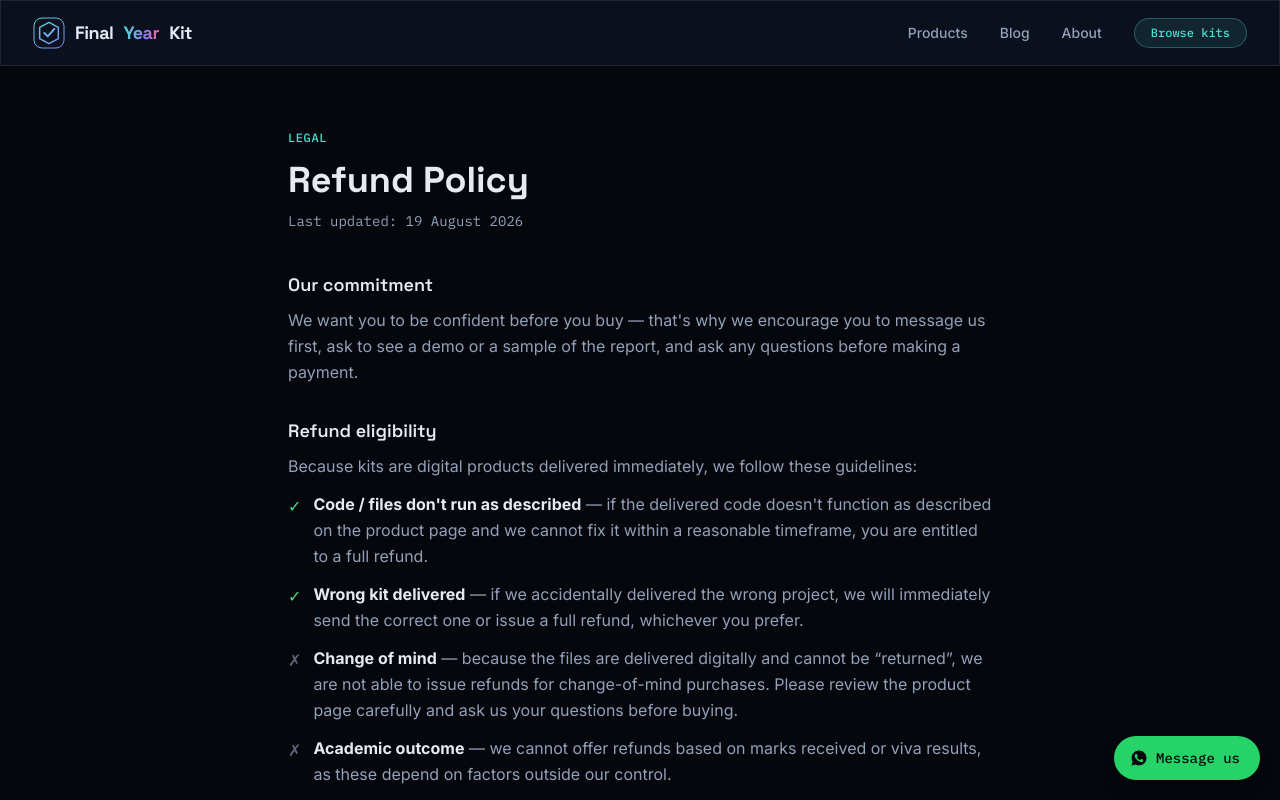
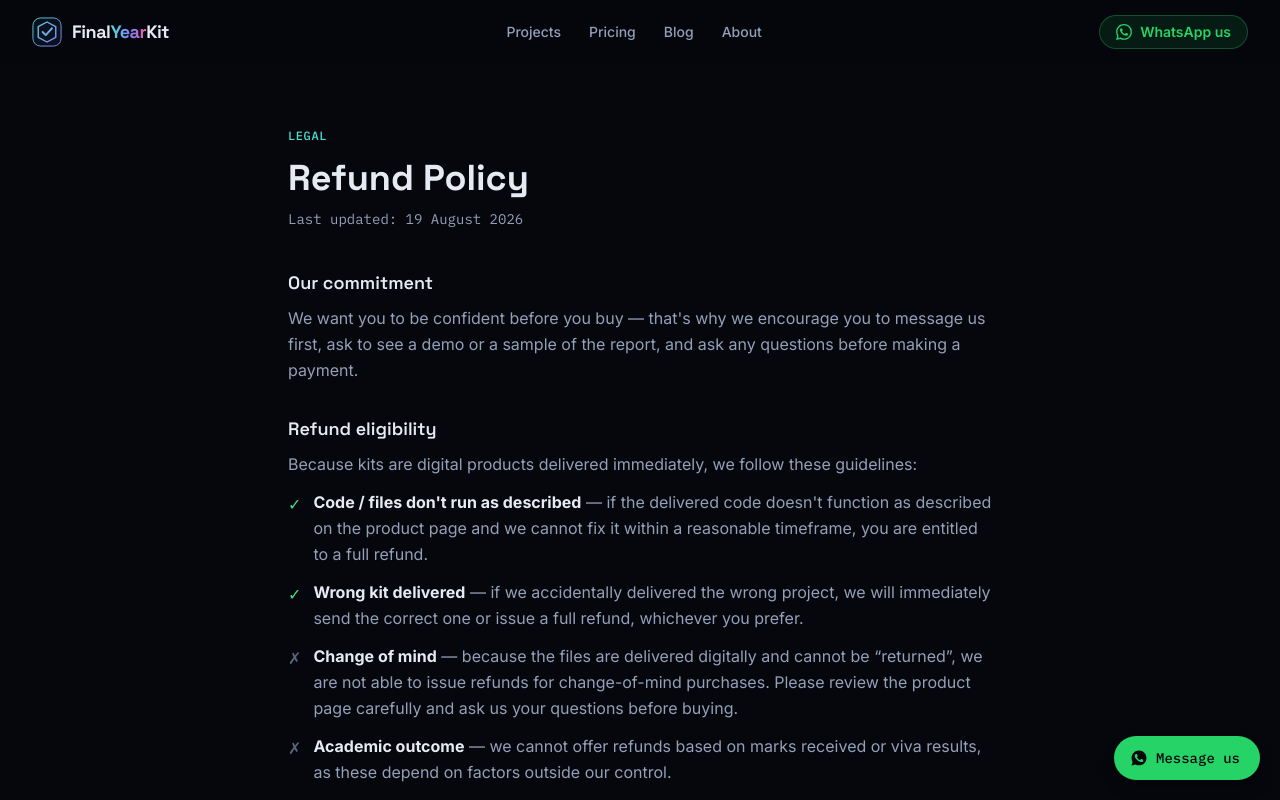
Before and after one commit to pixelxpr/project-kits-website, a Next.js app: page /refund in a window 1280 px wide. Shown: the top 800 px of the page. Built offline with nearby package versions, Linux system fonts and the light colour scheme.

Commit message:
feat: revamp header — scroll border, active links, WhatsApp CTA, animated mobile drawer

```diff
--- a/components/Header.tsx
+++ b/components/Header.tsx
@@ -2,38 +2,110 @@
 
 import Link from "next/link";
 import Image from "next/image";
-import { useState } from "react";
+import { useState, useEffect } from "react";
+import { usePathname } from "next/navigation";
 import { site } from "@/lib/site";
+
+const WA_URL = `https://wa.me/${site.whatsappNumber}?text=${encodeURIComponent(site.whatsappDefaultMessage)}`;
 
 export default function Header() {
   const [open, setOpen] = useState(false);
+  const [scrolled, setScrolled] = useState(false);
+  const pathname = usePathname();
+
+  // Scroll-aware border
+  useEffect(() => {
+    const onScroll = () => setScrolled(window.scrollY > 8);
+    window.addEventListener("scroll", onScroll, { passive: true });
+    return () => window.removeEventListener("scroll", onScroll);
+  }, []);
+
+  // Close mobile menu on route change
+  useEffect(() => { setOpen(false); }, [pathname]);
+
+  // Lock body scroll when mobile menu open
+  useEffect(() => {
+    document.body.style.overflow = open ? "hidden" : "";
+    return () => { document.body.style.overflow = ""; };
+  }, [open]);
+
+  const isActive = (href: string) => {
+    if (href === "/") return pathname === "/";
+    return pathname.startsWith(href.replace("/#", "/").split("#")[0]) && !href.startsWith("/#");
+  };
 
   return (
-    <header className="sticky top-0 z-50 glass">
-      <div className="mx-auto max-w-7xl px-5 sm:px-8 h-16 flex items-center justify-between">
-        <Link href="/" className="font-display font-bold text-lg tracking-tight text-text flex items-center gap-2.5">
-          <Image src="/logo-icon.svg" alt="" width={32} height={32} priority className="rounded-lg" />
+    <>
+      <header
+        className={`sticky top-0 z-50 transition-all duration-300 ${
+          scrolled
+            ? "bg-void/95 backdrop-blur-md border-b border-border shadow-[0_1px_20px_rgba(0,0,0,0.4)]"
+            : "bg-void/80 backdrop-blur-sm"
+        }`}
+      >
+        <div className="mx-auto max-w-7xl px-5 sm:px-8 h-16 flex items-center justify-between gap-8">
+
+          {/* Logo */}
+          <Link
+            href="/"
+            className="font-display font-extrabold text-lg tracking-tight text-text flex items-center gap-2.5 shrink-0"
+          >
+            <Image
+              src="/logo-icon.svg"
+              alt="FinalYearKit"
+              width={30}
+              height={30}
+              priority
+              className="rounded-lg"
+            />
+            <span>
               Final<span className="text-gradient">Year</span>Kit
+            </span>
           </Link>
 
-        <nav className="hidden md:flex items-center gap-8 text-sm font-medium text-text-muted">
-          {site.nav.map((item) => (
-            <Link key={item.href} href={item.href} className="hover:text-text transition-colors">
+          {/* Desktop nav */}
+          <nav className="hidden md:flex items-center gap-1 text-sm font-medium">
+            {site.nav.map((item) => {
+              const active = isActive(item.href);
+              return (
+                <Link
+                  key={item.href}
+                  href={item.href}
+                  className={`relative px-3 py-2 rounded-lg transition-colors duration-150 ${
+                    active
+                      ? "text-text bg-void-raised"
+                      : "text-text-muted hover:text-text hover:bg-void-raised"
+                  }`}
+                >
                   {item.label}
+                  {active && (
+                    <span className="absolute bottom-1 left-1/2 -translate-x-1/2 w-1 h-1 rounded-full bg-cyan" />
+                  )}
                 </Link>
-          ))}
-          <Link
-            href="/#projects"
-            className="inline-flex items-center rounded-full bg-cyan/10 border border-cyan/30 text-cyan px-4 py-1.5 font-mono text-xs font-medium hover:bg-cyan/20 transition-colors"
-          >
-            Browse kits
-          </Link>
+              );
+            })}
           </nav>
 
+          {/* Desktop CTA */}
+          <div className="hidden md:flex items-center gap-3 shrink-0">
+            <Link
+              href={WA_URL}
+              target="_blank"
+              rel="noopener noreferrer"
+              className="inline-flex items-center gap-2 bg-[#25D366]/10 border border-[#25D366]/30 text-[#25D366] hover:bg-[#25D366]/20 hover:border-[#25D366]/60 transition-all duration-200 rounded-full px-4 py-1.5 text-sm font-semibold"
+            >
+              <svg className="w-4 h-4" viewBox="0 0 24 24" fill="currentColor">
+                <path d="M17.472 14.382c-.297-.149-1.758-.867-2.03-.967-.273-.099-.471-.148-.67.15-.197.297-.767.966-.94 1.164-.173.199-.347.223-.644.075-.297-.15-1.255-.463-2.39-1.475-.883-.788-1.48-1.761-1.653-2.059-.173-.297-.018-.458.13-.606.134-.133.298-.347.446-.52.149-.174.198-.298.298-.497.099-.198.05-.371-.025-.52-.075-.149-.669-1.612-.916-2.207-.242-.579-.487-.5-.669-.51-.173-.008-.371-.01-.57-.01-.198 0-.52.074-.792.372-.272.297-1.04 1.016-1.04 2.479 0 1.462 1.065 2.875 1.213 3.074.149.198 2.096 3.2 5.077 4.487.709.306 1.262.489 1.694.625.712.227 1.36.195 1.871.118.571-.085 1.758-.719 2.006-1.413.248-.694.248-1.289.173-1.413-.074-.124-.272-.198-.57-.347m-5.421 7.403h-.004a9.87 9.87 0 01-5.031-1.378l-.361-.214-3.741.982.998-3.648-.235-.374a9.86 9.86 0 01-1.51-5.26c.001-5.45 4.436-9.884 9.888-9.884 2.64 0 5.122 1.03 6.988 2.898a9.825 9.825 0 012.893 6.994c-.003 5.45-4.437 9.884-9.885 9.884m8.413-18.297A11.815 11.815 0 0012.05 0C5.495 0 .16 5.335.157 11.892c0 2.096.547 4.142 1.588 5.945L.057 24l6.305-1.654a11.882 11.882 0 005.683 1.448h.005c6.554 0 11.89-5.335 11.893-11.893a11.821 11.821 0 00-3.48-8.413z" />
+              </svg>
+              WhatsApp us
+            </Link>
+          </div>
+
+          {/* Mobile hamburger */}
           <button
             onClick={() => setOpen(!open)}
-          className="md:hidden text-text-muted p-2"
-          aria-label="Toggle menu"
+            className="md:hidden text-text-muted hover:text-text transition-colors p-2 rounded-lg hover:bg-void-raised"
+            aria-label={open ? "Close menu" : "Open menu"}
             aria-expanded={open}
           >
             <svg width="22" height="22" viewBox="0 0 24 24" fill="none" stroke="currentColor" strokeWidth="2">
@@ -45,16 +117,66 @@
             </svg>
           </button>
         </div>
+      </header>
 
+      {/* Mobile menu overlay */}
       {open && (
-        <nav className="md:hidden border-t border-border px-5 py-4 flex flex-col gap-4 text-sm font-medium text-text-muted">
-          {site.nav.map((item) => (
-            <Link key={item.href} href={item.href} onClick={() => setOpen(false)} className="hover:text-text transition-colors">
+        <div
+          className="fixed inset-0 z-40 bg-black/60 backdrop-blur-sm md:hidden"
+          onClick={() => setOpen(false)}
+        />
+      )}
+
+      {/* Mobile menu drawer */}
+      <div
+        className={`fixed top-16 left-0 right-0 z-40 md:hidden transition-all duration-300 ${
+          open ? "opacity-100 translate-y-0" : "opacity-0 -translate-y-4 pointer-events-none"
+        }`}
+      >
+        <nav className="mx-4 mt-2 rounded-2xl border border-border bg-void-card shadow-2xl overflow-hidden">
+          <div className="p-4 flex flex-col gap-1">
+            {site.nav.map((item) => {
+              const active = isActive(item.href);
+              return (
+                <Link
+                  key={item.href}
+                  href={item.href}
+                  onClick={() => setOpen(false)}
+                  className={`flex items-center justify-between px-4 py-3 rounded-xl text-sm font-medium transition-colors ${
+                    active
+                      ? "bg-void-raised text-text"
+                      : "text-text-muted hover:bg-void-raised hover:text-text"
+                  }`}
+                >
                   {item.label}
+                  {active && <span className="w-1.5 h-1.5 rounded-full bg-cyan" />}
                 </Link>
-          ))}
+              );
+            })}
+          </div>
+
+          {/* Mobile WhatsApp CTA */}
+          <div className="p-4 pt-0">
+            <div className="border-t border-border pt-4">
+              <Link
+                href={WA_URL}
+                target="_blank"
+                rel="noopener noreferrer"
+                onClick={() => setOpen(false)}
+                className="flex items-center justify-center gap-2.5 w-full py-3.5 rounded-xl bg-[#25D366]/10 border border-[#25D366]/30 text-[#25D366] font-semibold text-sm hover:bg-[#25D366]/20 transition-colors"
+              >
+                <svg className="w-5 h-5" viewBox="0 0 24 24" fill="currentColor">
+                  <path d="M17.472 14.382c-.297-.149-1.758-.867-2.03-.967-.273-.099-.471-.148-.67.15-.197.297-.767.966-.94 1.164-.173.199-.347.223-.644.075-.297-.15-1.255-.463-2.39-1.475-.883-.788-1.48-1.761-1.653-2.059-.173-.297-.018-.458.13-.606.134-.133.298-.347.446-.52.149-.174.198-.298.298-.497.099-.198.05-.371-.025-.52-.075-.149-.669-1.612-.916-2.207-.242-.579-.487-.5-.669-.51-.173-.008-.371-.01-.57-.01-.198 0-.52.074-.792.372-.272.297-1.04 1.016-1.04 2.479 0 1.462 1.065 2.875 1.213 3.074.149.198 2.096 3.2 5.077 4.487.709.306 1.262.489 1.694.625.712.227 1.36.195 1.871.118.571-.085 1.758-.719 2.006-1.413.248-.694.248-1.289.173-1.413-.074-.124-.272-.198-.57-.347m-5.421 7.403h-.004a9.87 9.87 0 01-5.031-1.378l-.361-.214-3.741.982.998-3.648-.235-.374a9.86 9.86 0 01-1.51-5.26c.001-5.45 4.436-9.884 9.888-9.884 2.64 0 5.122 1.03 6.988 2.898a9.825 9.825 0 012.893 6.994c-.003 5.45-4.437 9.884-9.885 9.884m8.413-18.297A11.815 11.815 0 0012.05 0C5.495 0 .16 5.335.157 11.892c0 2.096.547 4.142 1.588 5.945L.057 24l6.305-1.654a11.882 11.882 0 005.683 1.448h.005c6.554 0 11.89-5.335 11.893-11.893a11.821 11.821 0 00-3.48-8.413z" />
+                </svg>
+                Chat on WhatsApp
+              </Link>
+              <p className="text-center text-xs text-text-muted mt-2">
+                Usually replies in under 30 minutes
+              </p>
+            </div>
+          </div>
         </nav>
-      )}
-    </header>
+      </div>
+    </>
   );
 }
--- a/lib/site.ts
+++ b/lib/site.ts
@@ -31,7 +31,8 @@
   email: "contact@finalyearkit.com",
 
   nav: [
-    { label: "Products", href: "/#projects" },
+    { label: "Projects", href: "/#projects" },
+    { label: "Pricing", href: "/#pricing" },
     { label: "Blog", href: "/blog" },
     { label: "About", href: "/about" },
   ] satisfies NavLink[],
```
Lines whose indentation alone changed are shown as unchanged.
